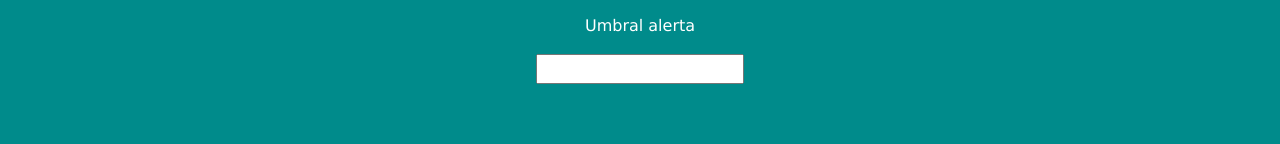
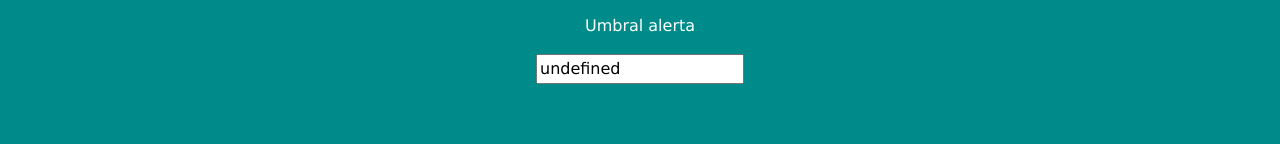
Before and after one commit to mpjmar/proj-termo, an Angular app: page / in a window 1280 px wide. Shown: the part 202-346 px from the top of the page. Built offline with nearby package versions, Linux system fonts and the light colour scheme.

Commit message:
implementing umbral alerta

```diff
--- a/src/app/app.component.html
+++ b/src/app/app.component.html
@@ -1,7 +1,9 @@
 <app-control-temperature
   [temperature]="this.temperature"
   (tempOutput)="onCambioTempOut($event)"
+  (umbralOutput)="onCambiarUmbral($event)"
 ></app-control-temperature>
 <app-display-thermostate
   [temperature]="this.temperature"
+  [umbral]="this.umbral"
 ></app-display-thermostate>
--- a/src/app/app.component.ts
+++ b/src/app/app.component.ts
@@ -17,8 +17,13 @@ export class AppComponent {
   title = 'proj-termo';
 
   temperature = 20;
+  umbral = 25;
 
   onCambioTempOut(temperature: number) {
     this.temperature = temperature;
   }
+
+  onCambiarUmbral(umbral: number) {
+    this.umbral = umbral;
+  }
 }
--- a/src/app/components/control-temperature/control-temperature.component.html
+++ b/src/app/components/control-temperature/control-temperature.component.html
@@ -13,5 +13,5 @@
 </div>
 
 <div>
-  <input (input)="onInput($event)" />
+  <input type="text" [value]="umbral()" (input)="onInputUmbral($event)" />
 </div>
--- a/src/app/components/control-temperature/control-temperature.component.ts
+++ b/src/app/components/control-temperature/control-temperature.component.ts
@@ -9,6 +9,7 @@ import { Component, input, output } from '@angular/core';
 export class ControlTemperatureComponent {
   // inputs y outputs
   temperature = input.required<number>();
+  umbral = input<number>();
   tempOutput = output<number>();
   umbralOutput = output<number>();
 
@@ -26,7 +27,7 @@ export class ControlTemperatureComponent {
     this.tempOutput.emit(this.tempUpdate);
   }
 
-  onInput(event: Event) {
+  onInputUmbral(event: Event) {
     let inputElement = event.target as HTMLInputElement;
 
     try {
--- a/src/app/components/display-thermostate/display-thermostate.component.ts
+++ b/src/app/components/display-thermostate/display-thermostate.component.ts
@@ -1,4 +1,4 @@
-import { Component, input, SimpleChanges } from '@angular/core';
+import { Component, input, OnChanges, SimpleChanges } from '@angular/core';
 
 @Component({
   selector: 'app-display-thermostate',
@@ -9,7 +9,7 @@ import { Component, input, SimpleChanges } from '@angular/core';
     '[class.warning]': 'alarm',
   },
 })
-export class DisplayThermostateComponent {
+export class DisplayThermostateComponent implements OnChanges {
   // hooks
   ngOnChanges(changes: SimpleChanges): void {
     if (changes['temperature']) {
@@ -17,8 +17,10 @@ export class DisplayThermostateComponent {
     }
   }
 
+  // input
   temperature = input.required<number>();
 
-  umbral = 25;
+  // propiedades
+  umbral = input.required<number>();
   alarm = false;
 }
```
